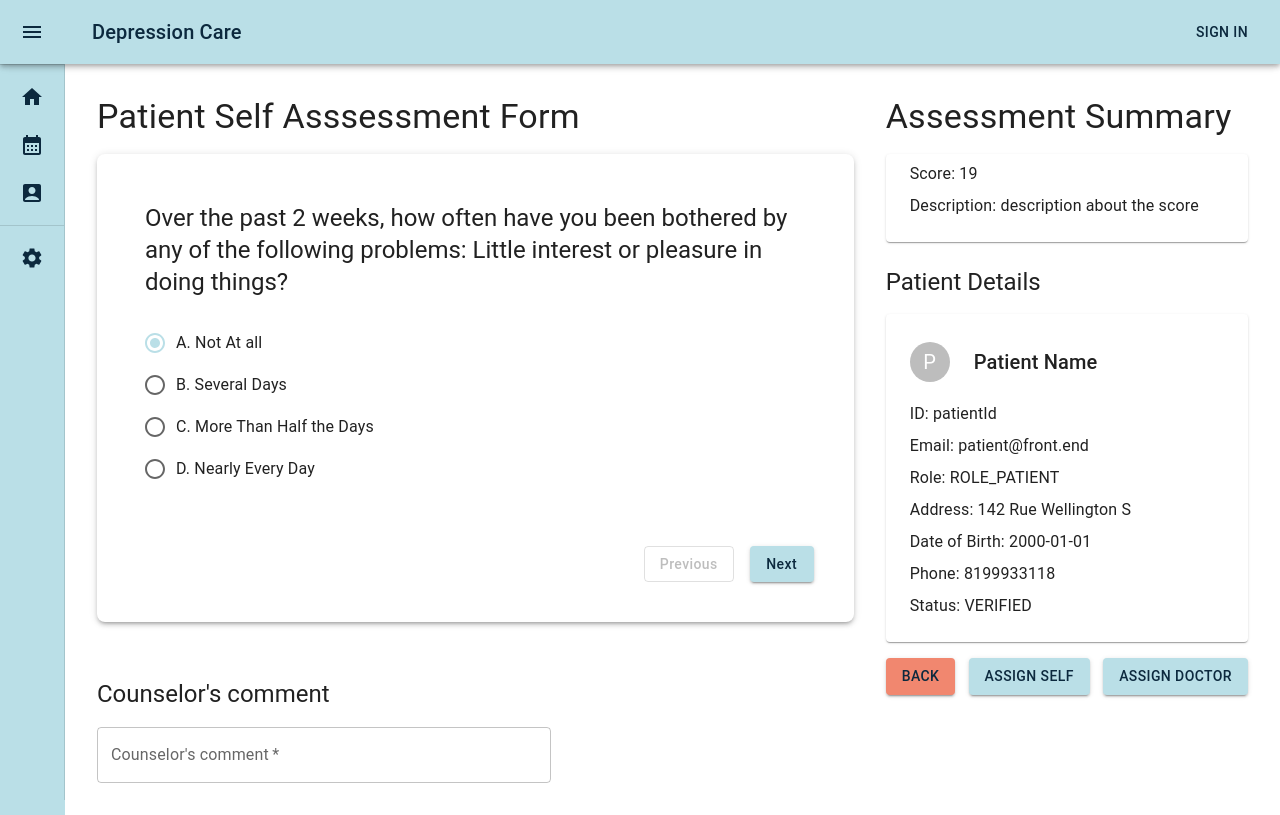
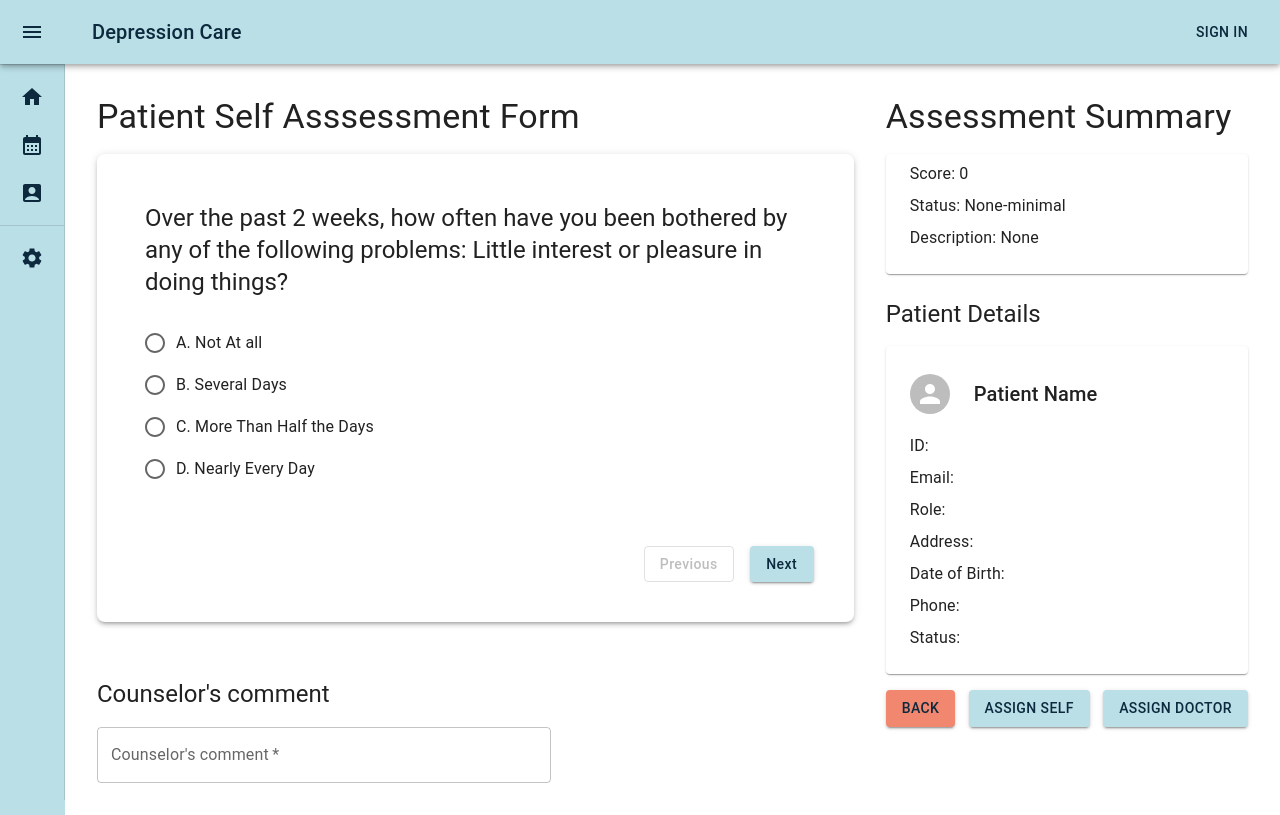
Before and after one commit to wizapp-link/medical-platform-frontend, a React (Create React App) app: page /counselor/assignment in a window 1280 px wide. Built offline with nearby package versions, Linux system fonts and the light colour scheme.

Commit message:
logic to display patient's information in the assignment page

```diff
--- a/src/components/SelfAssessmentForm.tsx
+++ b/src/components/SelfAssessmentForm.tsx
@@ -3,11 +3,15 @@ import React, { useState } from "react";
 import questions from "../constants/Questions";
 import { ansList } from "../constants/Questions";
 
-export default function SelfAssessmentForm(props: any) {
+interface Props {
+	answerArr: string[],
+}
+
+export default function SelfAssessmentForm(props: Props) {
 
 	const [currentQuestionIndex, setCurrentQuestionIndex] = useState(0);
-	const [answer, setAnswer] = useState('d');
-	const [answerArr, setAnswerArr] = useState(['a', 'a', 'a', 'b', 'b', 'b', 'c', 'c', 'c',]);
+	// const [answerArr, setAnswerArr] = useState(['a', 'a', 'a', 'b', 'b', 'b', 'c', 'c', 'c',]);
+	const { answerArr } = props;
 
 	const onPrevious = () => {
 		setCurrentQuestionIndex(lastIndex => lastIndex - 1);
--- a/src/features/counselor/counselorSlice.ts
+++ b/src/features/counselor/counselorSlice.ts
@@ -61,7 +61,7 @@ export const {
 } = counselorSlice.actions;
 
 
-
+// not used, refer to the doctor's one
 export const updatePatientStatus = (email: string, status: string, reason: string) => async (
   dispatch: AppDispatch
 ) => {
--- a/src/features/doctor/doctorSlice.ts
+++ b/src/features/doctor/doctorSlice.ts
@@ -131,6 +131,9 @@ export const updatePatientStatus = (email: string, status: string, reason: strin
         }
       });
     dispatch(updatePatientStatusSuccess());
+    if(token){
+      dispatch(fetchPatients(email, token, role))
+    }
   } catch (err: any) {
     const errorMessage = err.response ? err.response.data.response : err.message;
     console.log("Update Patient Status error: " + errorMessage);
--- a/src/screens/CounselorAssignmentScreen.tsx
+++ b/src/screens/CounselorAssignmentScreen.tsx
@@ -11,13 +11,15 @@ import { useAppSelector } from "../app/hooks";
 import { selectUserLogIn } from "../features/auth/userLogInSlice";
 import { roleToPosition } from "../constants/PositionRoleMap";
 import { useNavigate } from "react-router";
+import { selectCounselorAssignment } from "../features/counselor/counselorAssignmentSlice";
+import generateResultFromSelfAssessmentResult, { AssessmentSummary } from "../utils/GenerateResultFromSelfAssessmentResult";
 
 
 export default function CounselorAssignmentScreen() {
 
 	const navigate = useNavigate();
 	const userLogIn = useAppSelector(selectUserLogIn);
-
+	const counselorAssignment = useAppSelector(selectCounselorAssignment);
 
 	const [value, setValue] = useState("");
 	const [activeStep, setActiveStep] = useState(0);
@@ -54,7 +56,7 @@ export default function CounselorAssignmentScreen() {
 		registrationNo: null,
 		status: "VERIFIED",
 		assessmentTaken: false,
-		assessmentOptionsSelected:[],
+		assessmentOptionsSelected: [],
 	}
 
 	const [open, setOpen] = React.useState(false);
@@ -85,19 +87,10 @@ export default function CounselorAssignmentScreen() {
 		event.preventDefault();
 	}
 
+	const assessmentSummary = generateResultFromSelfAssessmentResult(counselorAssignment.patient.assessmentOptionsSelected);
+
 	return (
 		<Box>
-			{/* <Stepper activeStep={activeStep} sx={{ marginBottom: 2 }}>
-				<Step>
-					<StepLabel>Check Patient Self Assessment Form</StepLabel>
-				</Step>
-				<Step>
-					<StepLabel>Select an Expert</StepLabel>
-				</Step>
-				<Step>
-					<StepLabel>Finish with a Comment</StepLabel>
-				</Step>
-			</Stepper> */}
 			<Grid container spacing={4} padding={1}>
 				<Grid id="main-grid" container item direction="column" md={8} sm={12} spacing={3}>
 
@@ -111,49 +104,11 @@ export default function CounselorAssignmentScreen() {
 							<Typography variant="h4">Patient Self Asssessment Form</Typography>
 						</Grid>
 						<Grid item >
-							<SelfAssessmentForm />
+							<SelfAssessmentForm answerArr={counselorAssignment.patient.assessmentOptionsSelected} />
 						</Grid>
 					</Grid>
-					{/* <Grid item container id="date-timeslot-picker-grid"> */}
-					{/* <Grid item container direction="column" id="date-picker" spacing={2} md={12} lg={8}>
-							<Grid item>
-								<Typography variant="h4">Date Picker</Typography>
-							</Grid>
-							<Grid item>
-								<LocalizationProvider dateAdapter={AdapterDayjs}>
-									<StaticDatePicker orientation="landscape" disablePast
-										slotProps={{
-											actionBar: {
-												actions: undefined
-											}
-										}}
-									/>
-								</LocalizationProvider>
-							</Grid>
-						</Grid>
-						<Grid item container direction="column" spacing={2} id="timeslot-picker" lg={4} md={12}>
-							<Grid item>
-								<Typography variant="h4">Timeslot Picker</Typography>
-							</Grid>
-							<Grid item>
-								<FormControl>
-									<RadioGroup
-										aria-labelledby="demo-controlled-radio-buttons-group"
-										name="controlled-radio-buttons-group"
-										value={value}
-										onChange={handleChange}
-										row
-									>
-										{timeslots.map((entry) =>
-											<FormControlLabel sx={{ width: "9rem" }} key={entry} value={entry} control={<Radio />} label={entry} />
-										)}
-									</RadioGroup>
-								</FormControl>
-							</Grid>
-						</Grid> */}
-					{/* </Grid> */}
 					<Grid item container direction="column" id="expert-picker" spacing={2}
-					sx={{marginTop:2}}
+						sx={{ marginTop: 2 }}
 					>
 						<Grid item>
 							<Typography variant="h5">{"Counselor's comment"}</Typography>
@@ -169,37 +124,9 @@ export default function CounselorAssignmentScreen() {
 								maxRows={6}
 								value={comment}
 								onChange={handleCommentChange}
-								sx={{width:"60%"}}
+								sx={{ width: "60%" }}
 							/>
 						</Grid>
-						{/* <Grid item container spacing={3}>
-							{experts.map((expert) => (
-								<Grid item xs={12} sm={6} xl={4} key={expert.name}>
-									<Card
-										sx={{ minHeight: "5rem", minWidth: "16rem" }}
-									>
-										<Box display="flex" flexDirection="row" padding={2}>
-											<Box display="flex" alignItems="center" >
-												<Avatar>{expert.name.charAt(0)}</Avatar>
-											</Box>
-											<Box flexGrow={1} marginLeft={2}>
-												<Typography variant="h5" component="h2">
-													{expert.name}
-												</Typography>
-												<Typography color="textSecondary">{expert.role}</Typography>
-											</Box>
-											<Box>
-												<CardActions>
-													<Button variant="contained" color="primary">
-														Select
-													</Button>
-												</CardActions>
-											</Box>
-										</Box>
-									</Card>
-								</Grid>
-							))}
-						</Grid> */}
 					</Grid>
 				</Grid>
 				<Grid id="profile-grid" item container md={4} direction="column" spacing={3}>
@@ -210,8 +137,9 @@ export default function CounselorAssignmentScreen() {
 						<Grid item>
 							<Paper sx={{ p: 3, paddingTop: 1, display: "flex", flexDirection: "column" }}>
 								<Stack spacing={1}>
-									<Typography>Score: 19</Typography>
-									<Typography>Description: {"description about the score"}</Typography>
+									<Typography>Score: {assessmentSummary.totalScore}</Typography>
+									<Typography>Status: {assessmentSummary.status}</Typography>
+									<Typography>Description: {assessmentSummary.description}</Typography>
 								</Stack>
 							</Paper>
 						</Grid>
@@ -223,24 +151,24 @@ export default function CounselorAssignmentScreen() {
 						<Grid item>
 							<Paper sx={{ p: 3, paddingTop: 1, display: "flex", flexDirection: "column" }}>
 								<Box display="flex" alignItems="center" justifyContent="flex-start" >
-									<Avatar>{patient.name.charAt(0)}</Avatar>
+									<Avatar>{counselorAssignment.patient.name.charAt(0)}</Avatar>
 									<Typography variant="h6" margin={3}>{patient.name}</Typography>
 								</Box>
 								<Stack spacing={1}>
-									<Typography>ID: {patient.id}</Typography>
-									<Typography>Email: {patient.email}</Typography>
-									<Typography>Role: {patient.role}</Typography>
-									<Typography>Address: {patient.address}</Typography>
-									<Typography>Date of Birth: {patient.dob}</Typography>
-									<Typography>Phone: {patient.phone}</Typography>
-									<Typography>Status: {patient.status}</Typography>
+									<Typography>ID: {counselorAssignment.patient.id}</Typography>
+									<Typography>Email: {counselorAssignment.patient.email}</Typography>
+									<Typography>Role: {roleToPosition.get(counselorAssignment.patient.role)}</Typography>
+									<Typography>Address: {counselorAssignment.patient.address}</Typography>
+									<Typography>Date of Birth: {counselorAssignment.patient.dob}</Typography>
+									<Typography>Phone: {counselorAssignment.patient.phone}</Typography>
+									<Typography>Status: {counselorAssignment.patient.status}</Typography>
 								</Stack>
 							</Paper>
 						</Grid>
 						<Grid item container display="flex" justifyContent="space-between">
 							<Button variant="contained"
 								onClick={() => { navigate("../") }}
-								sx={{backgroundColor: "secondary.dark"}}
+								sx={{ backgroundColor: "secondary.dark" }}
 							>Back</Button>
 							<Button
 								variant="contained" onClick={handleAssignSelf}>
--- a/src/screens/CounselorDashboardScreen.tsx
+++ b/src/screens/CounselorDashboardScreen.tsx
@@ -38,6 +38,7 @@ import { Patient } from "../types/PatientDataType";
 import { ansList, questions } from "./PatientAssessmentScreen";
 import { roleToPosition } from "../constants/PositionRoleMap";
 import { fetchPatients, selectConselor } from "../features/counselor/counselorSlice"
+import { setPatient } from "../features/counselor/counselorAssignmentSlice";
 
 export default function CounselorDashboardScreen(props: any) {
 
@@ -214,7 +215,10 @@ export default function CounselorDashboardScreen(props: any) {
                             sx={{ flexDirection: "row" }}
                           >
                             <Button variant="contained"
-                              onClick={() => { navigate(`/counselor/assignment?patientId=${patient.id}`) }}
+                              onClick={() => {
+                                dispatch(setPatient(patient));
+                                navigate(`/counselor/assignment`);
+                              }}
                             >Assign</Button>
                             <Button variant="contained" color="secondary"
                               onClick={() => handleClickOpen(patient)}>
--- a/src/utils/GenerateResultFromSelfAssessmentResult.tsx
+++ b/src/utils/GenerateResultFromSelfAssessmentResult.tsx
@@ -1,6 +1,7 @@
 export type AssessmentSummary = {
 	totalScore: number;
 	description: string;
+	status: string;
 }
 
 export default function generateResultFromSelfAssessmentResult(assessmentOptionsSelected: string[]): AssessmentSummary {
@@ -9,26 +10,31 @@ export default function generateResultFromSelfAssessmentResult(assessmentOptions
 		totalScore += (assessmentOptionsSelected[i].charCodeAt(0) - "a".charCodeAt(0))
 	}
 
-	let description = "";
 	const assessmentSummary = {
 		totalScore,
-		description,
+		status: "",
+		description: ""
 	}
 
-	if (totalScore >= 0 && totalScore <= 4){
-		description = "None-minimal; None"
+	if (totalScore >= 0 && totalScore <= 4) {
+		assessmentSummary.status = "None-minimal";
+		assessmentSummary.description = "None"
 	}
-	else if(totalScore >= 5 && totalScore <= 9){
-		description = "Mild; Watchful waiting; repeat self-assessment at follow-up"
+	else if (totalScore >= 5 && totalScore <= 9) {
+		assessmentSummary.status = "Mild";
+		assessmentSummary.description = "Watchful waiting; repeat self-assessment at follow-up"
 	}
-	else if(totalScore >= 10 && totalScore <= 14){
-		description = "Moderate; Treatment plan, considering counseling, follow-up and/or pharmacotherapy"
+	else if (totalScore >= 10 && totalScore <= 14) {
+		assessmentSummary.status = "Moderate";
+		assessmentSummary.description = "Treatment plan, considering counseling, follow-up and/or pharmacotherapy"
 	}
-	else if(totalScore >= 15 && totalScore <= 19){
-		description = "Moderately Severe; Active treatment with pharmacotherapy and/or psychotherapy"
+	else if (totalScore >= 15 && totalScore <= 19) {
+		assessmentSummary.status = "Moderately Severe";
+		assessmentSummary.description = "Active treatment with pharmacotherapy and/or psychotherapy"
 	}
-	else if(totalScore >= 20 && totalScore <= 27){
-		description = "Severe; Immediate initiation of pharmacotherapy and, if severe impairment or poor response to therapy, expedited referral to a mental health specialist for psychotherapy and/or collaborative management"
+	else if (totalScore >= 20 && totalScore <= 27) {
+		assessmentSummary.status = "Severe";
+		assessmentSummary.description = "Immediate initiation of pharmacotherapy and, if severe impairment or poor response to therapy, expedited referral to a mental health specialist for psychotherapy and/or collaborative management"
 	}
 
 	return assessmentSummary;
```
